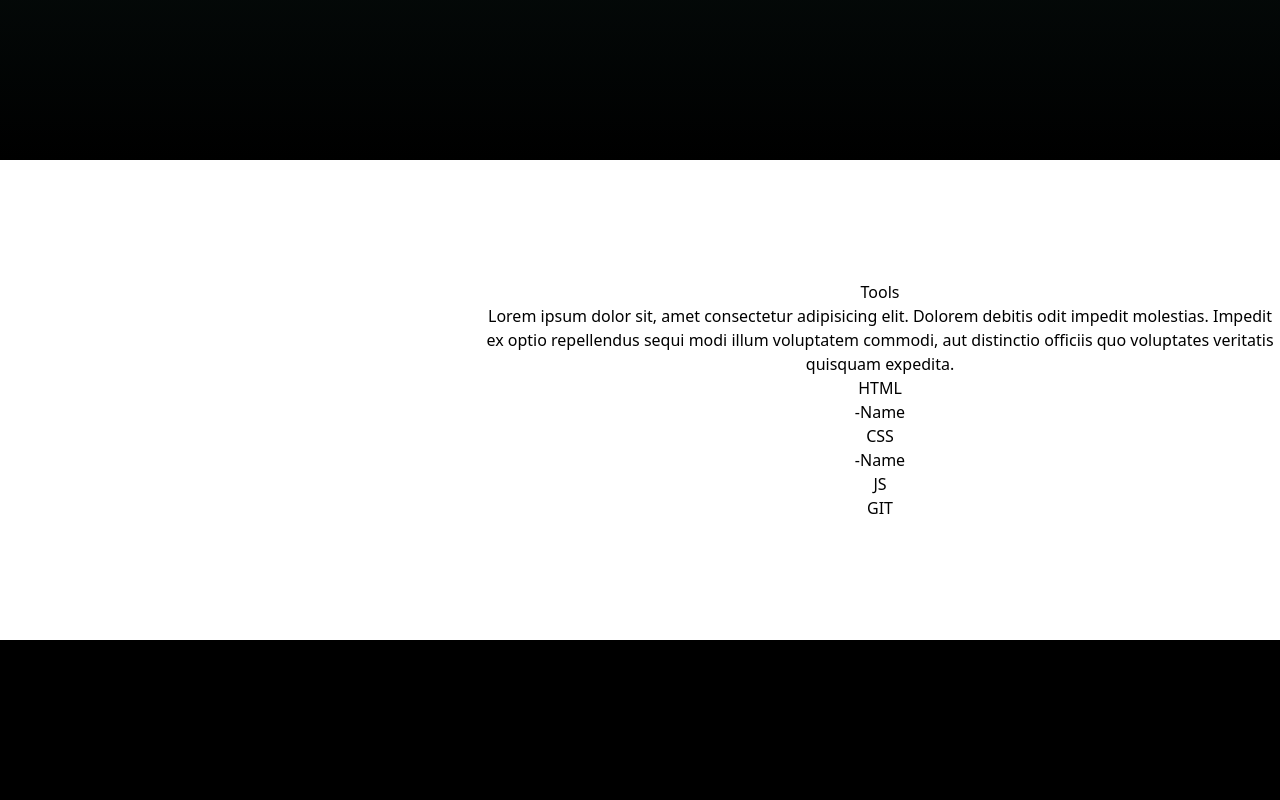
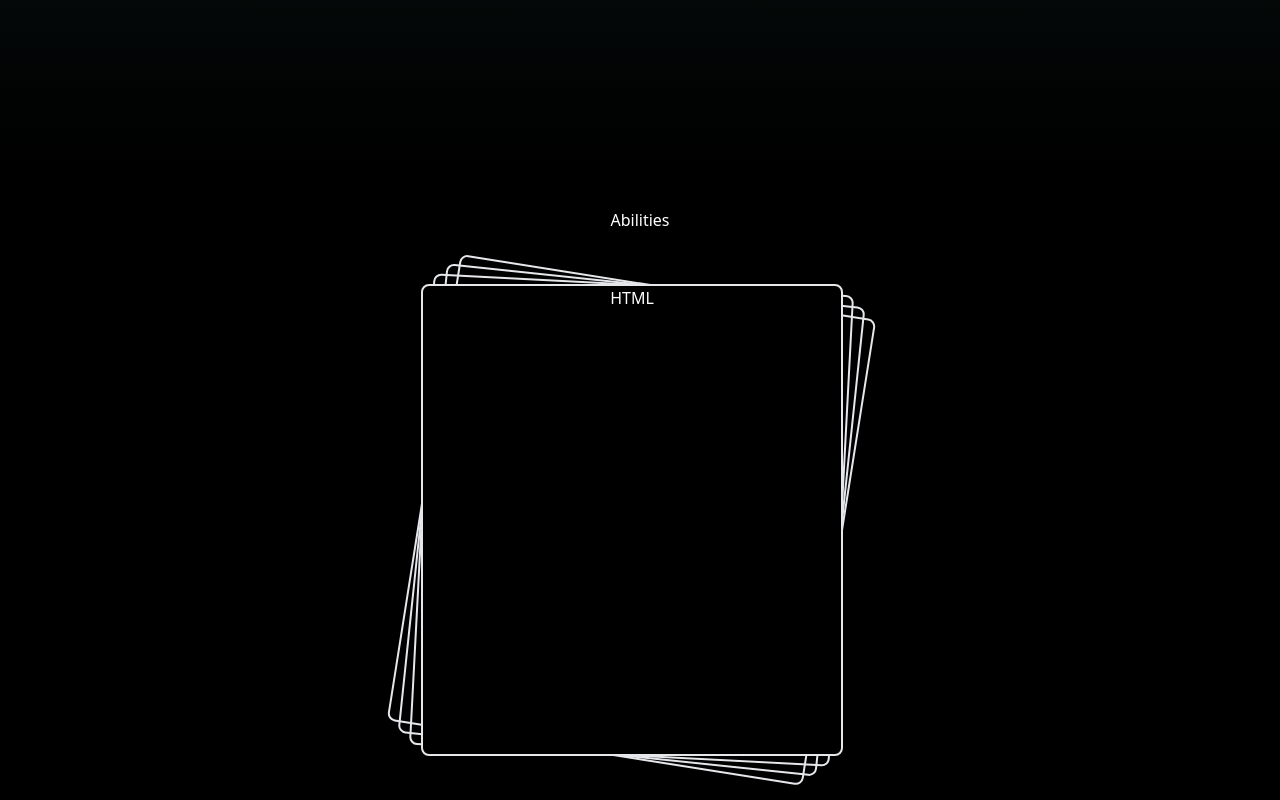
Before and after one commit to viniciusmaier/portfolio, a Next.js app: page / in a window 1280 px wide. Shown: the part 1200-2000 px from the top of the page. Before the commit the page ends 1840 px from the top, so only its background shows below. Built offline with nearby package versions, Linux system fonts and the light colour scheme.

Commit message:
feat : Abilities #1

```diff
--- a/src/components/Header.jsx
+++ b/src/components/Header.jsx
@@ -8,7 +8,7 @@ const fontAlegreya = Alegreya({
 
 export default function HeaderPage() {
   return (
-    <header className={`w-screen h-12 bg-[#050D0C] bg-opacity-90 fixed`}>
+    <header className={`w-screen h-12 bg-[#050D0C] bg-opacity-90 fixed z-20`}>
       <div className={`flex justify-center items-center h-full outline outline-[#7e244e96] outline-offset-4 ${fontAlegreya.className} text-xl`}>
         <div className="flex items-center justify-between w-full max-w-screen-xl px-4">
           <div className={`text-[#F22786] flex flex-row gap-2`}>
--- a/src/components/articles/Tools.tsx
+++ b/src/components/articles/Tools.tsx
@@ -1,41 +1,31 @@
-export default function Tools(){
-    return(
-        <article className="text-center">
-            <div>
-                  <div>
-                      <h2>Tools</h2>
-                      <p>
-                        Lorem ipsum dolor sit, amet consectetur adipisicing elit. Dolorem
-                        debitis odit impedit molestias. Impedit ex optio repellendus sequi
-                        modi illum voluptatem commodi, aut distinctio officiis quo
-                        voluptates veritatis quisquam expedita.
-                      </p>
-                  </div>
-                <section>
-                    <div>
+export default function Tools() {
+  return (
+    <article className="text-center text-white min-w-[80rem] h-full flex flex-col justify-evenly">
+      <h2>Abilities</h2>
+      <ul className="flex relative  flex-row justify-center h-[29.5rem] mr-4">
+        <li className="absolute bg-black h-full w-2/6 border-2 border-solid rounded-lg m-1 z-40">
           <i></i>
           <h3>
             HTML
           </h3>
-                    </div>
-                    <div>
-                        <i></i>-Name
-                        <h3>
+        </li>
+        <li className="absolute h-full w-2/6 border-2 border-solid rounded-lg m-1 z-30 rotate-3">
+          <i></i>
+          <h3 className="hidden">
             CSS
           </h3>
-                    </div>
-                    <div>
-                      <i></i>-Name
-                      <h3>
+        </li>
+        <li className="absolute h-full w-2/6 border-2 border-solid rounded-lg m-1 z-20 rotate-6">
+          <i></i>
+          <h3 className="hidden">
             JS
           </h3>
-                    </div>
-                    <div>
+        </li>
+        <li className="absolute h-full w-2/6 border-2 border-solid rounded-lg m-1 z-10 rotate-[9deg]">
           <i></i>
-                      <h3>GIT</h3>
-                    </div>
-                </section>
-          </div>
-        </article>
+          <h3 className="hidden">GIT</h3>
+        </li>
+      </ul>
+    </article >
   );
 }
--- a/src/pages/index.tsx
+++ b/src/pages/index.tsx
@@ -1,7 +1,7 @@
 import Header from "@/src/components/Header"
 import AnimationString from "@/src/components/utils/animationStrings";
 import { Roboto } from "next/font/google"
-import Tools  from "@/src/components/articles/Tools"
+import Tools from "@/src/components/articles/Tools"
 const fontRoboto = Roboto({
   subsets: ['latin'],
   weight: "900"
@@ -10,14 +10,14 @@ const fontRoboto = Roboto({
 export default function Home() {
   return (
     <main>
-    {/* layoutMain */}
+      {/* layoutMain */}
       <div className="w-screen h-[55rem] bg-cover bg-center bg-no-repeat" style={{ backgroundImage: 'url(/imgs/backGround.gif)' }}>
         <div className="w-96 h-full flex justify-end flex-col text-center">
           <AnimationString />
           <img src="/imgs/perfil.png" className="w-full animate-personaMove my-10" alt="teste" />
         </div>
 
-     {/*  About Me */}
+        {/*  About Me */}
         <div className="bg-gradient-to-b from-midnight-blue to-black w-full h-[30rem] flex justify-center text-white">
           <div className="flex flex-col w-[35rem] h-[15rem] text-center justify-evenly">
             <div className={`${fontRoboto.className} font-bold -rotate-2 text-letterRgb text-center`}>
@@ -35,9 +35,9 @@ export default function Home() {
         </div>
 
 
-        <div className="bg-white w-full h-[30rem]">
+        <div className="bg-black w-full h-[40rem] ">
           <div className="w-full h-full flex justify-end">
-            <div className="max-w-[800px] h-full flex flex-col justify-center">
+            <div className="max-w-full h-full flex flex-col justify-center">
               <Tools />
             </div>
           </div>
```
Lines whose indentation alone changed are shown as unchanged.
